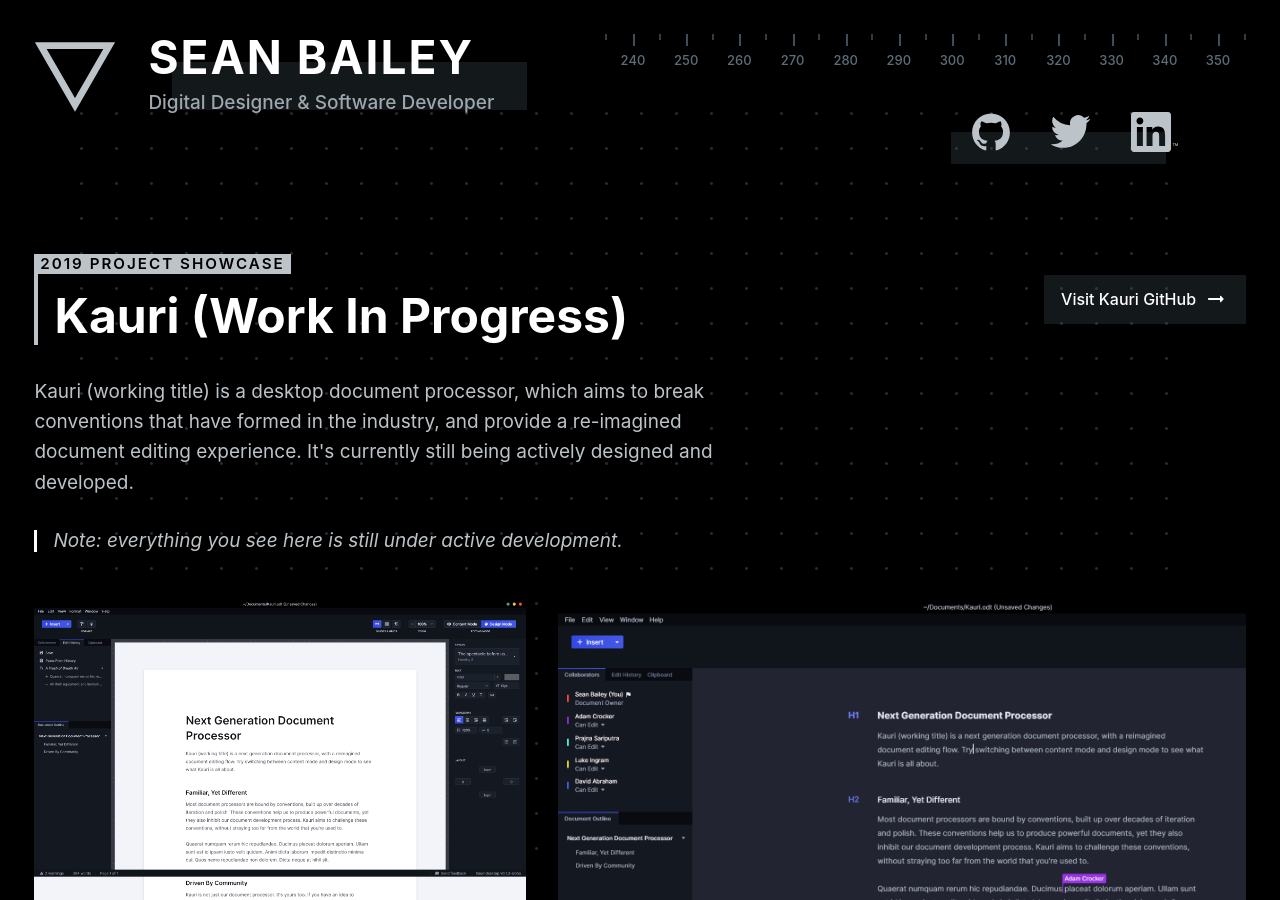
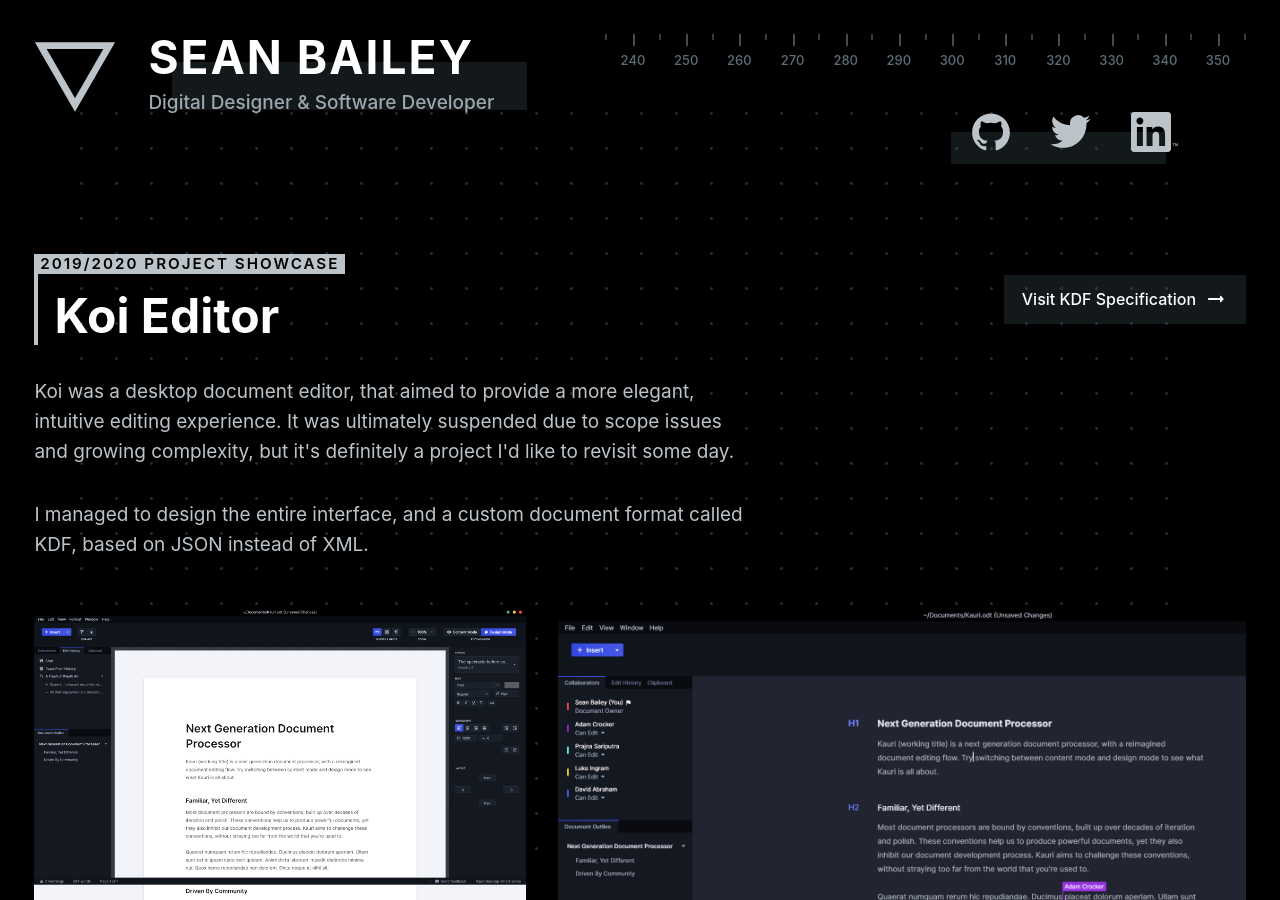
Before and after one commit to sean0x42/sean0x42.github.io, a Jekyll site: the page built from index.html, in a window 1280 px wide and 900 px high. Built offline with Jekyll 4.4.1, drawn with Linux system fonts in a browser that asks for light colours; some web fonts are replaced.

Commit message:
Update Kauri section

```diff
--- a/_includes/portfolio/kauri.html
+++ b/_includes/portfolio/kauri.html
@@ -1,29 +1,32 @@
 <article>
   <div class="header-wrapper">
     <div>
-      <div class="eyebrow">2019 Project Showcase</div>
-      <h1 class="has-eyebrow">Kauri (Work In Progress)</h1>
+      <div class="eyebrow">2019/2020 Project Showcase</div>
+      <h1 class="has-eyebrow">Koi Editor</h1>
     </div>
     <div>
       <a
-        href="https://github.com/sean0x42/kauri"
+        href="https://kdf.now.sh/"
         class="button"
         target="_blank"
       >
-        <span>Visit Kauri GitHub</span>
+        <span>Visit KDF Specification</span>
         {% include icons/arrow_right_alt.html %}
       </a>
     </div>
   </div>
 
-  <p>Kauri (working title) is a desktop document processor, which aims to break
-  conventions that have formed in the industry, and provide a re-imagined
-  document editing experience. It's currently still being actively designed and
-  developed.</p>
+  <p>
+    Koi was a desktop document editor, that aimed to provide a more elegant,
+    intuitive editing experience. It was ultimately suspended due to scope
+    issues and growing complexity, but it's definitely a project I'd like to
+    revisit some day.
+  </p>
 
-  <blockquote>
-    Note: everything you see here is still under active development.
-  </blockquote>
+  <p>
+    I managed to design the entire interface, and a custom document format
+    called KDF, based on JSON instead of XML.
+  </p>
 
   <div class="image-slider">
     <img
```
